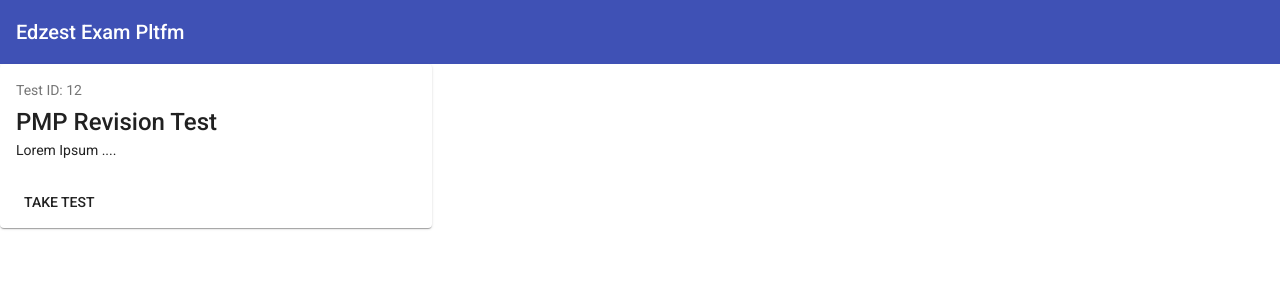
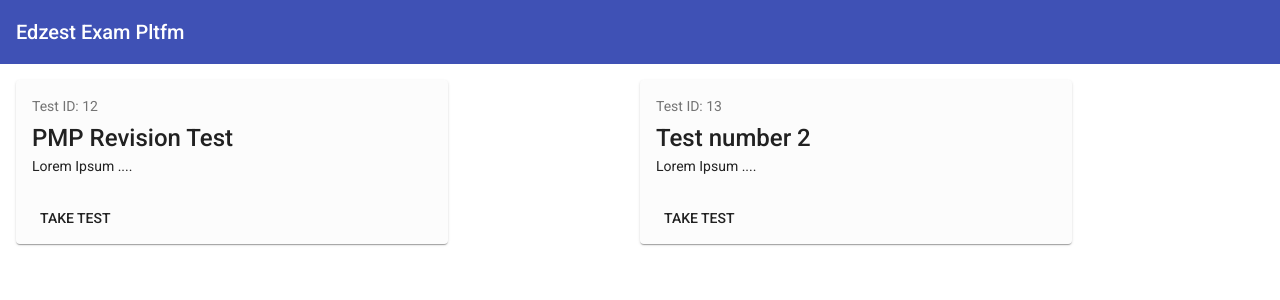
Before and after one commit to edzest/eep-dashboard, an Angular app: page / in a window 1280 px wide. Shown: the top 300 px of the page. Built offline with nearby package versions, Linux system fonts and the light colour scheme.

Commit message:
Multiple cards

```diff
--- a/src/app/app.component.css
+++ b/src/app/app.component.css
@@ -0,0 +1,3 @@
+.main {
+    padding: 16px;
+}
--- a/src/app/app.component.html
+++ b/src/app/app.component.html
@@ -1,2 +1,4 @@
 <app-toolbar></app-toolbar>
-<app-tests></app-tests>
+<section class="main">
+    <app-tests></app-tests>
+</section>
--- a/src/app/test-info-card/test-info-card.component.css
+++ b/src/app/test-info-card/test-info-card.component.css
@@ -1,3 +1,4 @@
 .test-info-card {
     max-width: 400px;
+    background-color: #f1f1f133;
 }
--- a/src/app/tests/tests.component.css
+++ b/src/app/tests/tests.component.css
@@ -0,0 +1,15 @@
+.test-card-container {
+    display: flex;
+    justify-content: space-between;
+}
+
+.test-card {
+    flex: 1;
+    margin-bottom: 32px;
+}
+
+@media (max-width: 1000px) {
+    .test-card-container {
+      display: block;
+    }
+  }
--- a/src/app/tests/tests.component.html
+++ b/src/app/tests/tests.component.html
@@ -1 +1,5 @@
-<app-test-info-card [testInfo]="testInfo" (takeTest)="takeTest($event)"></app-test-info-card>
+<div class="test-card-container">
+    <div *ngFor="let testInfo of allTests" class="test-card">
+        <app-test-info-card [testInfo]="testInfo" (takeTest)="takeTest($event)"></app-test-info-card>
+    </div>
+</div>
--- a/src/app/tests/tests.component.ts
+++ b/src/app/tests/tests.component.ts
@@ -10,11 +10,19 @@ export class TestsComponent implements OnInit {
 
   constructor() { }
 
-  testInfo: TestInfo | undefined = {
+  sampleTestInfo: TestInfo = {
     'testId': 12,
     'testTitle': 'PMP Revision Test',
     'testInstructions': 'Lorem Ipsum ....'
   };
+
+  sampleTestInfo2: TestInfo = {
+    'testId': 13,
+    'testTitle': 'Test number 2',
+    'testInstructions': 'Lorem Ipsum ....'
+  }
+
+  allTests: Array<TestInfo> | undefined = [this.sampleTestInfo, this.sampleTestInfo2];
 
   ngOnInit(): void {
   }
```
